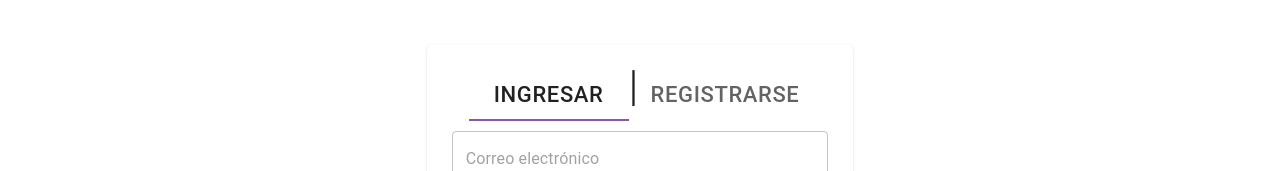
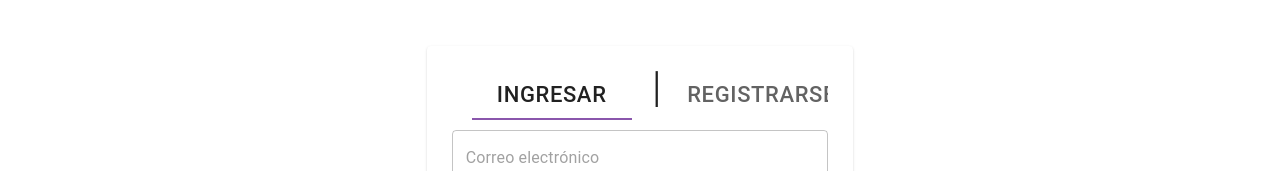
Before and after one commit to batlerluis/qubuco-frontend-react, a React (Create React App) app: page /home/login in a window 1280 px wide. Shown: the part 191-362 px from the top of the page. Built offline with nearby package versions, Linux system fonts and the light colour scheme.

Commit message:
final_login

```diff
--- a/src/views/LoginPage.tsx
+++ b/src/views/LoginPage.tsx
@@ -67,6 +67,8 @@ const pageStyle = {
   tabItem: {
     fontWeight: 500,
     fontSize: "22px",
+    padding: "5px 0",
+    margin: "0 20px",
     border: "none",
     '& > span: focus': {
       borderBottom: "2px solid #8a56ac",
```
Also changed, not shown: src/views/dist/LoginPage.js.
